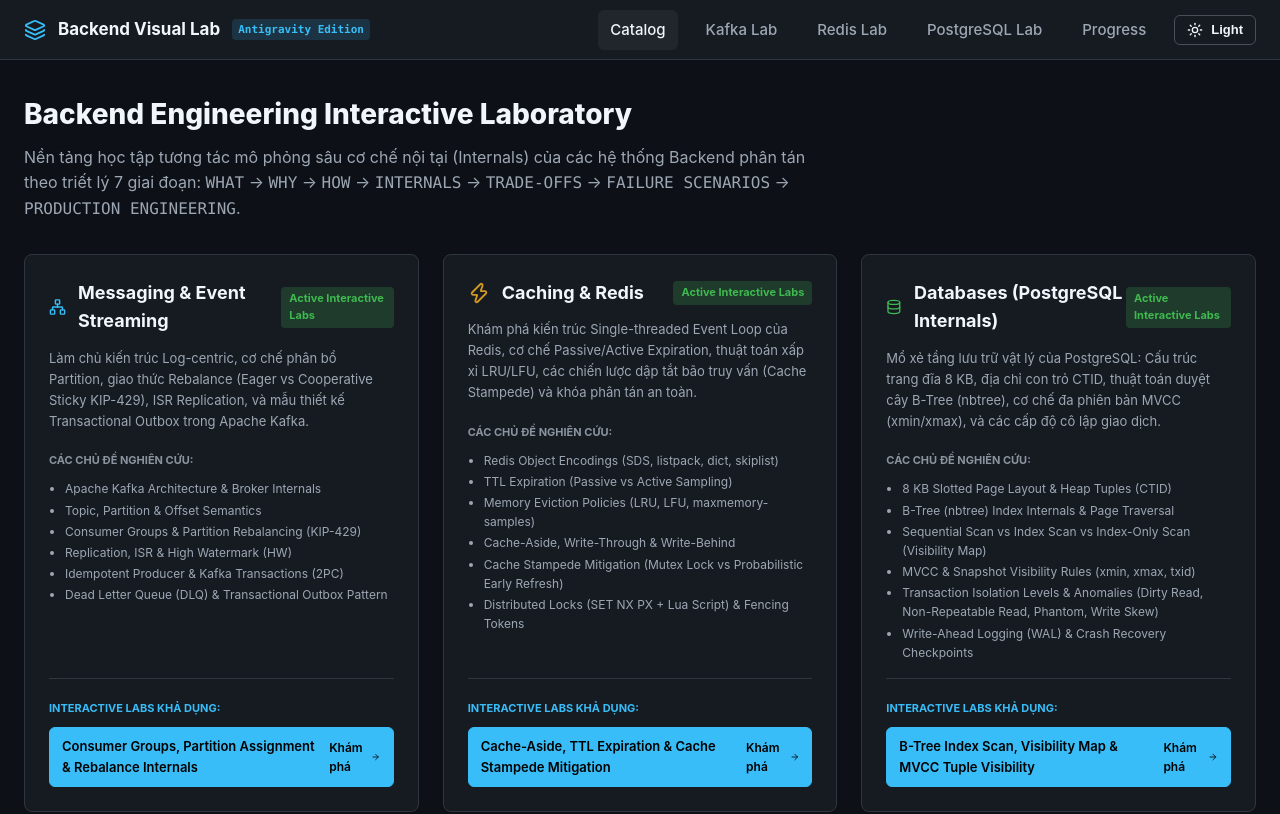
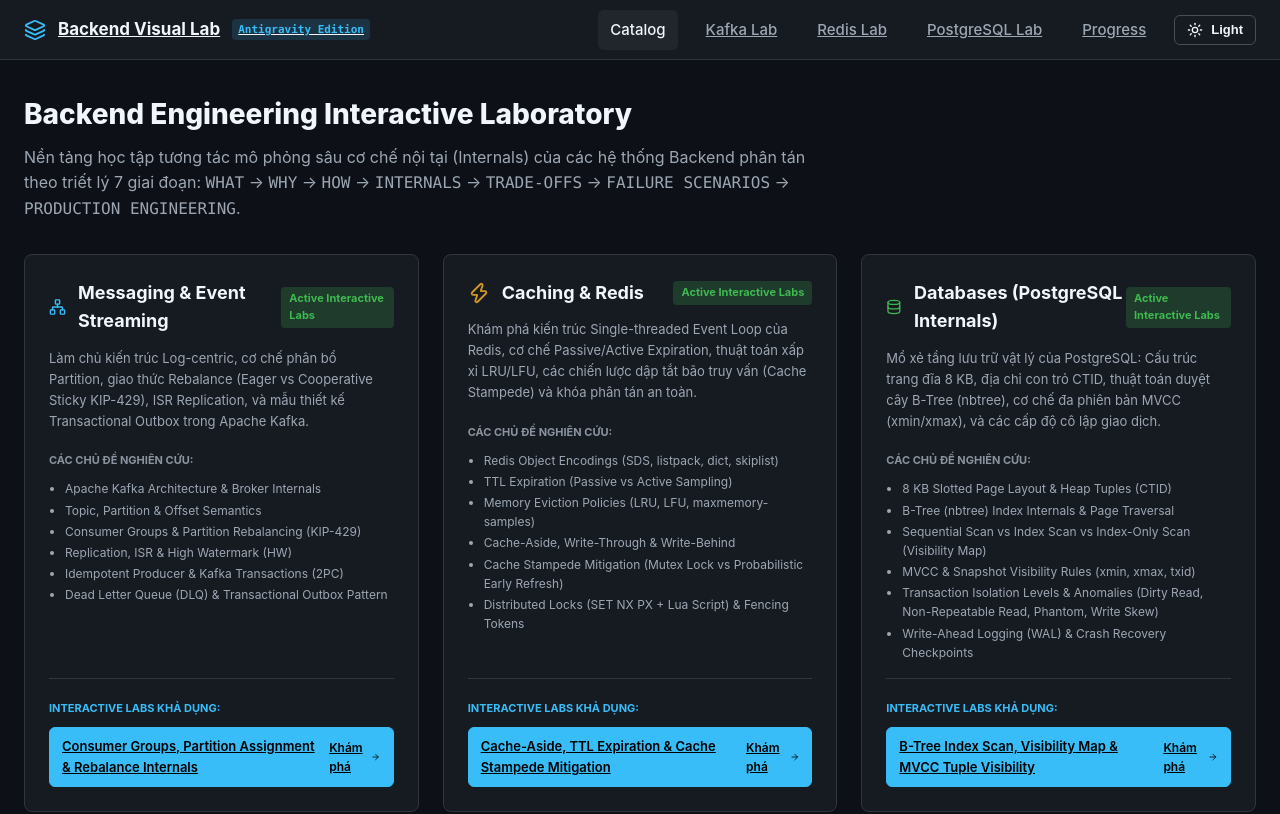
Before and after one commit to dev-atlas-lab/backend-visual-lab, a React (Vite) app in the folder frontend/: page / in a window 1280 px wide. Shown: the top 814 px of the page. Built offline with nearby package versions, Linux system fonts and the light colour scheme.

Commit message:
fix(e2e): refine axe rules and disambiguate step button locator

```diff
--- a/frontend/src/styles/layout.css
+++ b/frontend/src/styles/layout.css
@@ -1,3 +1,8 @@
+a {
+  color: var(--accent-primary);
+  text-decoration: underline;
+}
+
 .app-shell {
   min-height: 100vh;
   display: flex;
```
Also changed, not shown: 1 other file (tests, documents, lock files or other folders).
